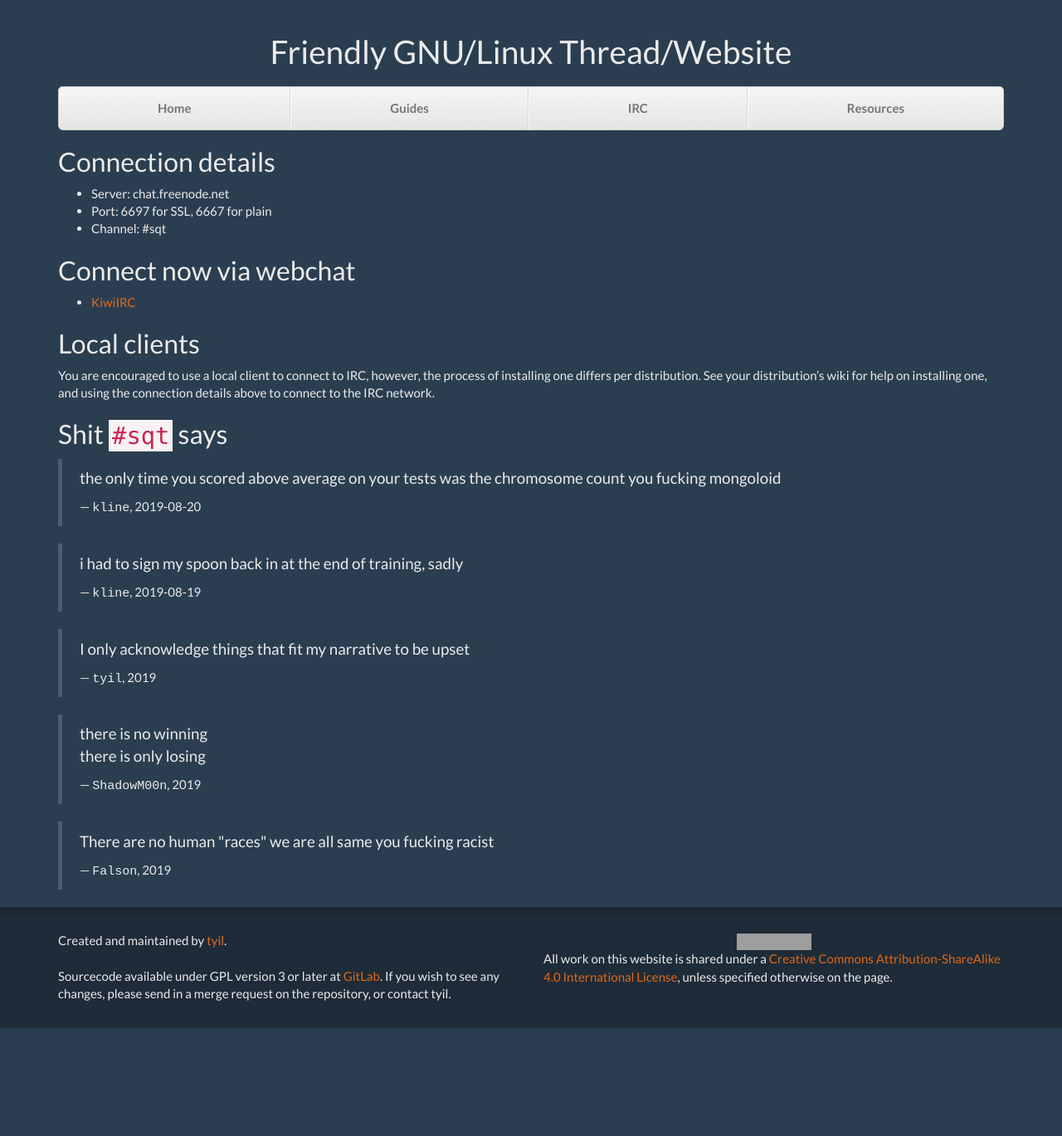
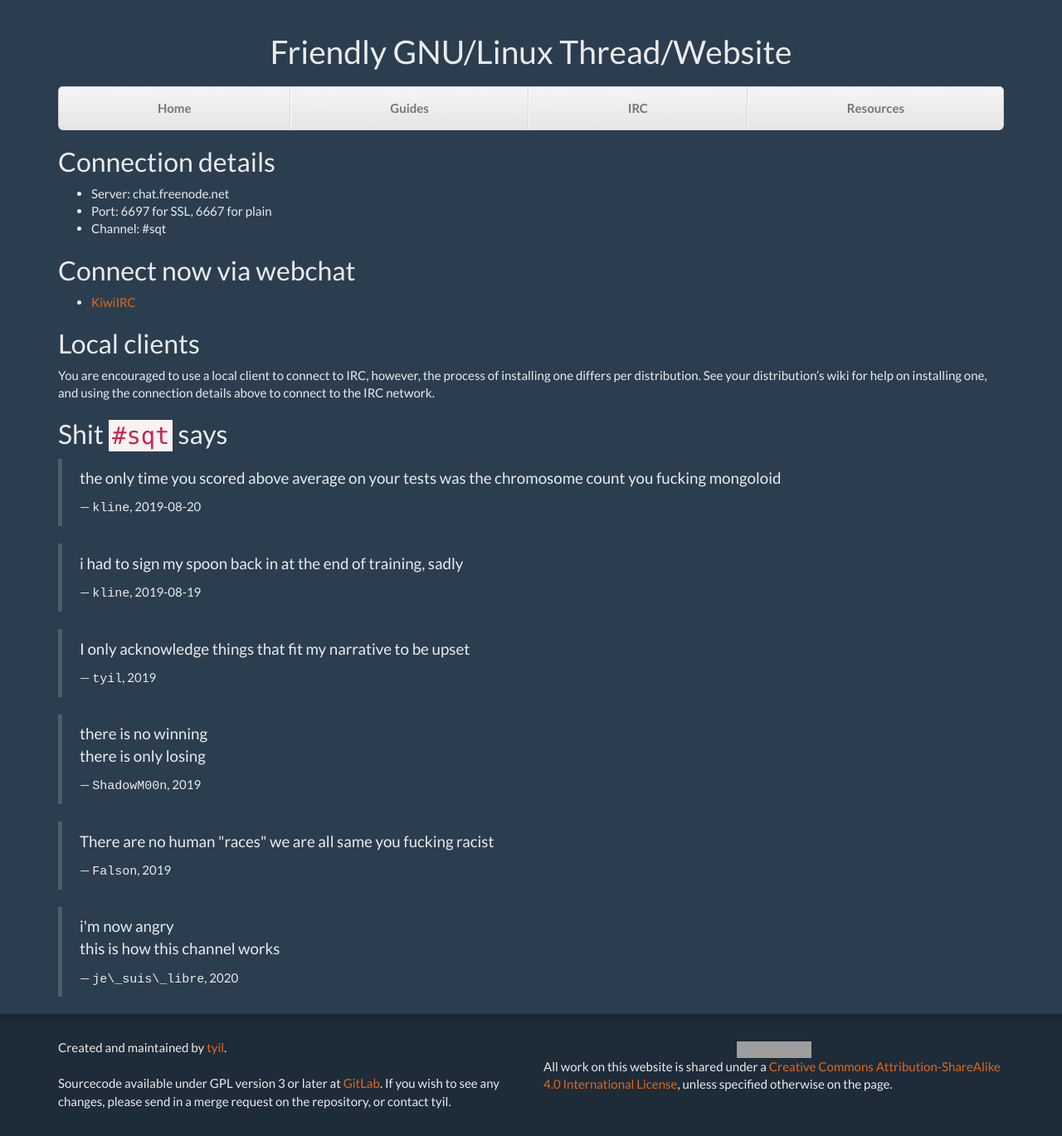
Before and after one commit to scriptkitties/fglt, a Jekyll site: the page built from irc.md, in a window 1280 px wide. Shown: the whole page at 83% size. Built offline with Jekyll 4.4.1, drawn with Linux system fonts in a browser that asks for light colours; Markdown is read by kramdown in place of the engine named in the settings; before the commit the page ends 1239 px from its top, so only the background shows below that; grey boxes are pictures that could not be loaded.

Commit message:
Add a je_suis_libre quote about anger

```diff
--- a/irc.md
+++ b/irc.md
@@ -49,3 +49,9 @@ connect to the IRC network.
   <p>There are no human "races" we are all same you fucking racist</p>
   <footer><tt>Falson</tt>, 2019</footer>
 </blockquote>
+
+<blockquote>
+  <p>i'm now angry<br>
+  this is how this channel works</p>
+  <footer><tt>je\_suis\_libre</tt>, 2020</footer>
+</blockquote>
```
